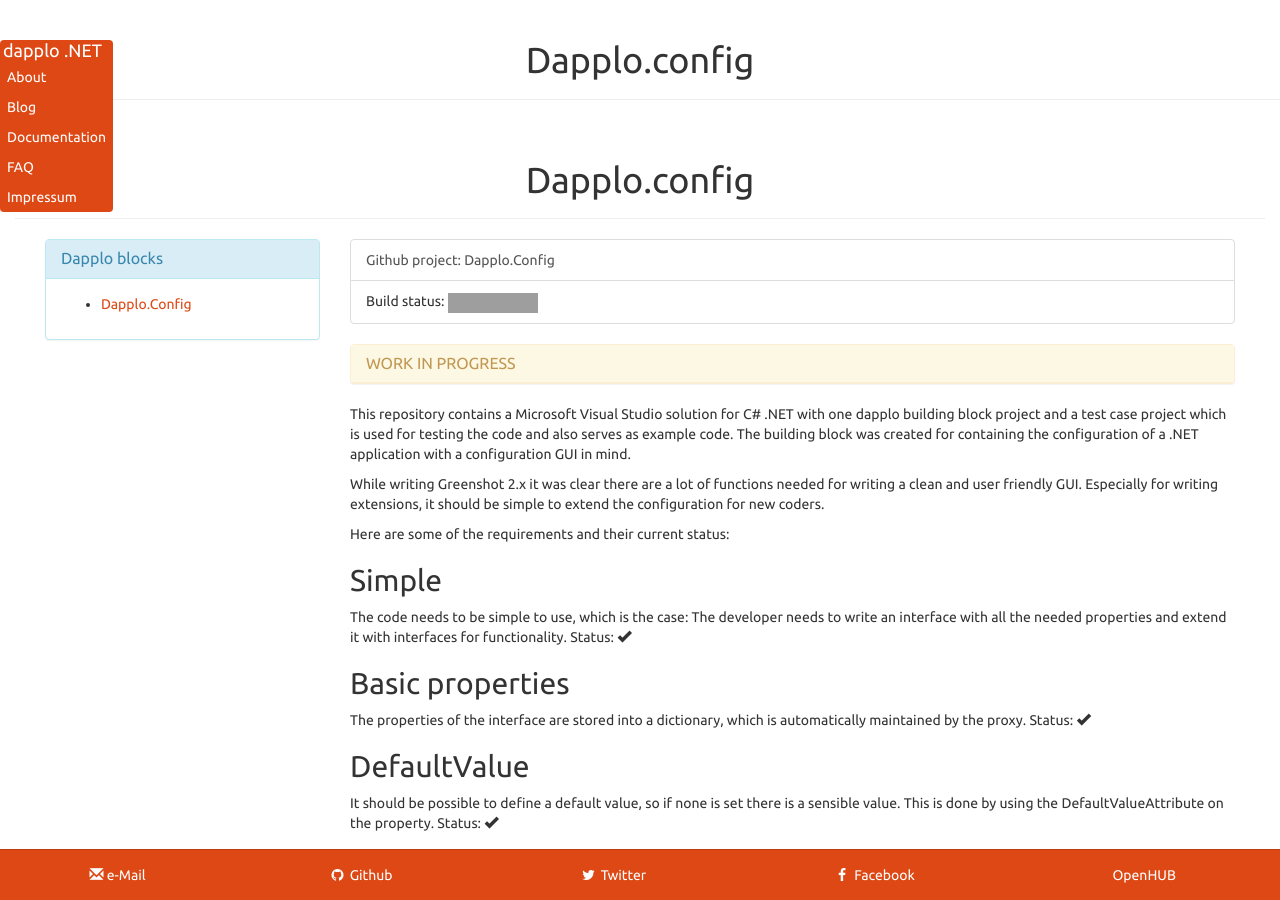
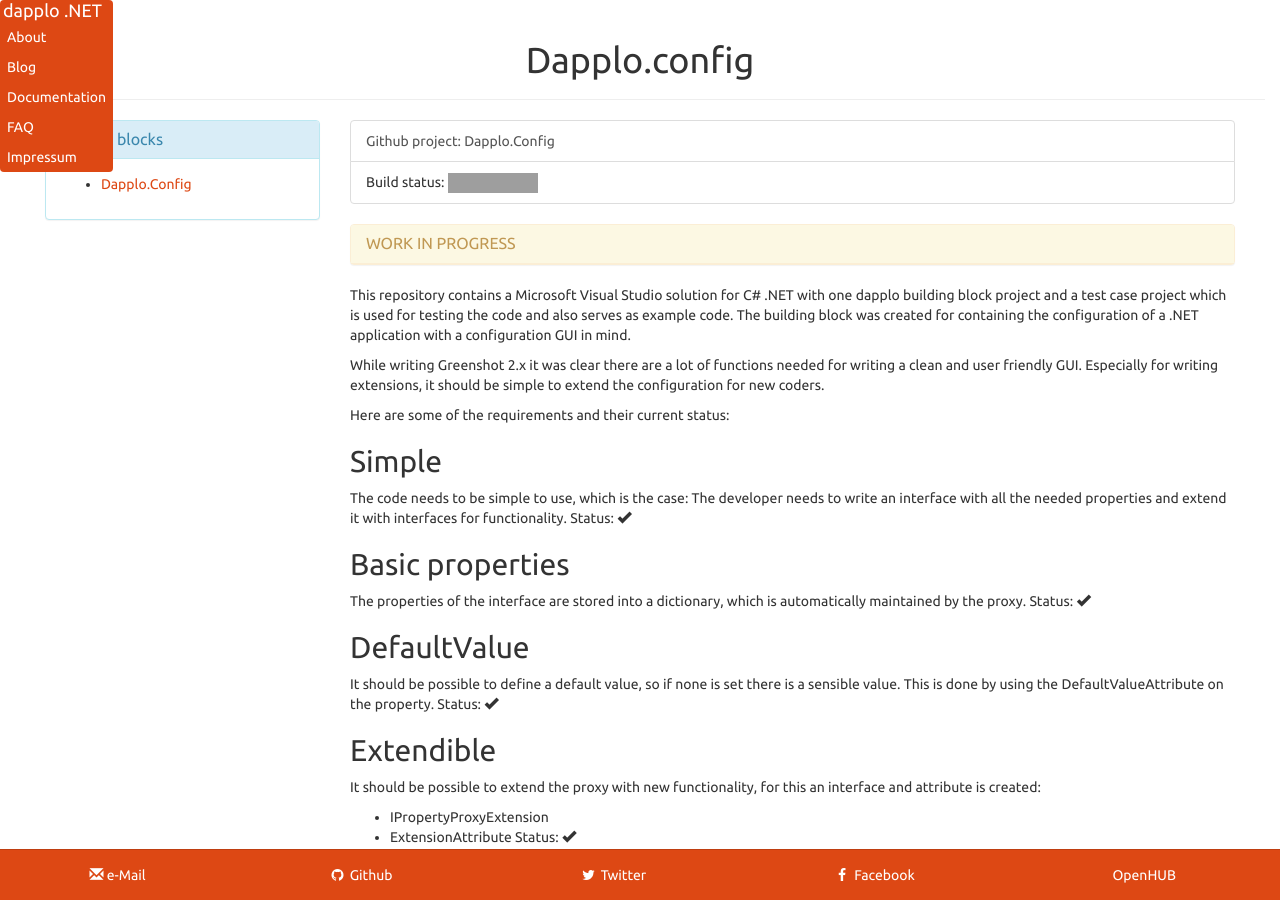
Before and after one commit to dapplo/dapplo.github.io, a Jekyll site: the page built from _blocks/Dapplo.Config.md, in a window 1280 px wide and 900 px high. Built offline with Jekyll 4.4.1, drawn with Linux system fonts in a browser that asks for light colours; Markdown is read by kramdown in place of the engine named in the settings; grey boxes are pictures that could not be loaded.

Commit message:
Trying to fix the container order

```diff
--- a/_includes/header.html
+++ b/_includes/header.html
@@ -19,3 +19,6 @@
 		</div>
 	</div>
 </nav>
+<div class="page-header">
+	<h1 class="text-center">{{ page.title }}</h1>
+</div>
--- a/_layouts/block_overview.html
+++ b/_layouts/block_overview.html
@@ -1,14 +1,6 @@
 ---
 layout: default
 ---
-<div class="page-header">
-	{% if page.title %}
-	<h1 class="text-center">{{ page.title }}</h1>
-	{% else %}
-	<h1 class="text-center">{{ page.github_project }}</h1>
-	{% endif %}
-</div>
-
 {% assign sorted_blocks = site.blocks | sort:"sort_id" %}
 <div class="container-fluid">
 	<div class="col-xs-3 col-sm-3 col-md-3 col-lg-3">
--- a/_layouts/default.html
+++ b/_layouts/default.html
@@ -2,11 +2,8 @@
 <html>
 {% include head.html %}
 <body>
+<div class="container-fluid">
 {% include header.html %}
-<div class="page-header">
-	<h1 class="text-center">{{ page.title }}</h1>
-</div>
-<div class="container-fluid">
 {{ content }}
 </div>
 </body>
```
